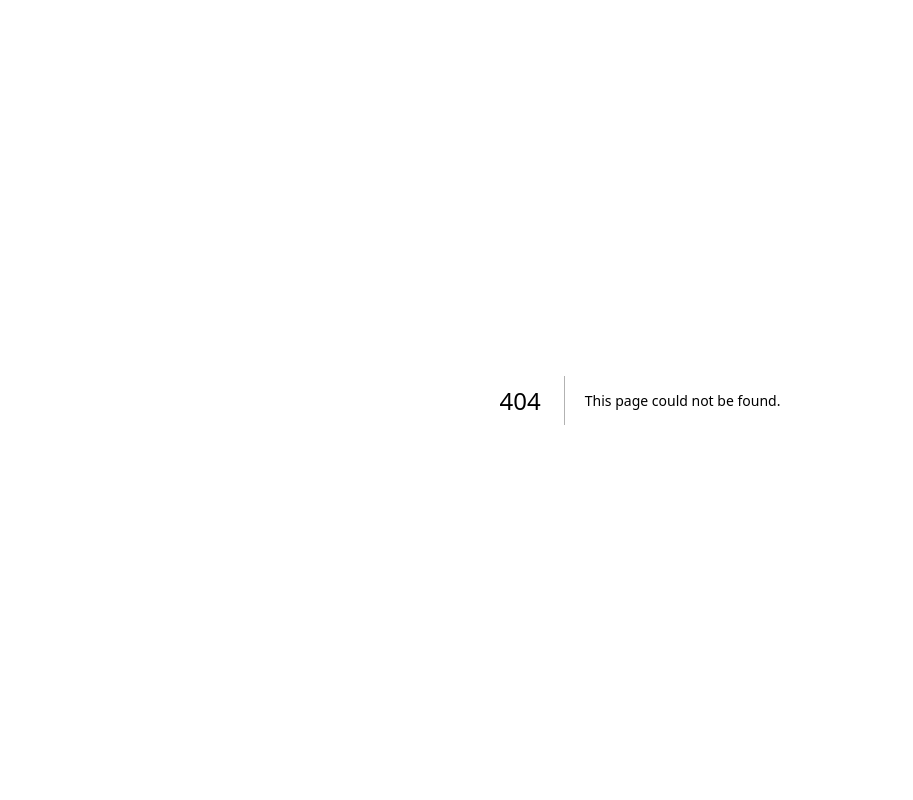
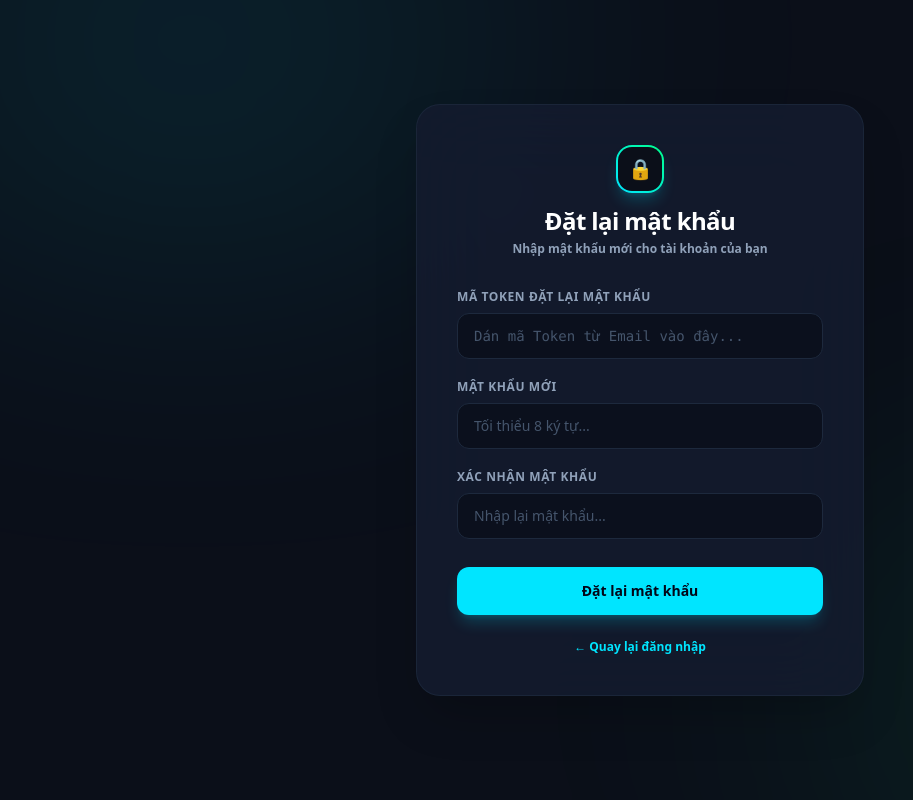
Before and after one commit to Ichtee/Smart, a Next.js app in the folder frontend/: page /reset-password in a window 1280 px wide. Before the commit this address had no page. Shown: the whole page, without its empty margins (0-913 px from the left). Built offline with nearby package versions, Linux system fonts and the light colour scheme; no server answers.

Commit message:
fix(auth): fix password reset token Date type comparison and query param fallback

```diff
--- /dev/null
+++ b/frontend/src/app/reset-password/page.tsx
@@ -0,0 +1,171 @@
+'use client';
+import { useState, Suspense } from 'react';
+import Link from 'next/link';
+import { useRouter, useSearchParams } from 'next/navigation';
+import { API_URL } from '@/utils/api';
+
+function ResetPasswordForm() {
+  const router = useRouter();
+  const searchParams = useSearchParams();
+  const tokenFromQuery = searchParams.get('token') || '';
+
+  const [tokenInput, setTokenInput] = useState(tokenFromQuery);
+  const [password, setPassword] = useState('');
+  const [confirm, setConfirm] = useState('');
+  const [status, setStatus] = useState<'idle' | 'loading' | 'success' | 'error'>('idle');
+  const [message, setMessage] = useState('');
+
+  const activeToken = tokenFromQuery || tokenInput;
+
+  const handleSubmit = async (e: React.FormEvent) => {
+    e.preventDefault();
+    setMessage('');
+
+    if (!activeToken) {
+      setStatus('error');
+      setMessage('Mã xác thực (Reset Token) không khả dụng. Vui lòng kiểm tra lại đường link từ Email.');
+      return;
+    }
+    if (password !== confirm) {
+      setStatus('error');
+      setMessage('Mật khẩu xác nhận không khớp');
+      return;
+    }
+    if (password.length < 8) {
+      setStatus('error');
+      setMessage('Mật khẩu phải có ít nhất 8 ký tự');
+      return;
+    }
+
+    setStatus('loading');
+    try {
+      const res = await fetch(`${API_URL}/api/users/reset-password/${activeToken}`, {
+        method: 'POST',
+        headers: { 'Content-Type': 'application/json' },
+        body: JSON.stringify({ password, token: activeToken }),
+      });
+      const data = await res.json();
+      if (!res.ok) throw new Error(data.message || 'Lỗi khi đặt lại mật khẩu');
+      setStatus('success');
+      setMessage(data.message || 'Đặt lại mật khẩu thành công!');
+      setTimeout(() => router.push('/login'), 2500);
+    } catch (err: any) {
+      setStatus('error');
+      setMessage(err.message);
+    }
+  };
+
+  return (
+    <div className="bg-[#131B2E]/90 backdrop-blur-2xl p-8 md:p-10 rounded-3xl shadow-2xl w-full max-w-md border border-slate-800/80 relative z-10">
+      <div className="text-center mb-8">
+        <div className="w-12 h-12 rounded-2xl bg-gradient-to-tr from-[#00E5FF] to-[#00FF87] p-0.5 mx-auto mb-3 shadow-lg shadow-[#00E5FF]/20 flex items-center justify-center">
+          <div className="w-full h-full bg-[#0B0F19] rounded-[14px] flex items-center justify-center">
+            <span className="text-xl font-black text-[#00E5FF]">🔒</span>
+          </div>
+        </div>
+        <h1 className="text-2xl font-extrabold tracking-tight text-white">Đặt lại mật khẩu</h1>
+        <p className="text-xs text-slate-400 font-semibold mt-1">Nhập mật khẩu mới cho tài khoản của bạn</p>
+      </div>
+
+      {status === 'success' ? (
+        <div className="text-center space-y-4">
+          <div className="w-16 h-16 rounded-full bg-[#00FF87]/10 border border-[#00FF87]/30 flex items-center justify-center mx-auto">
+            <span className="text-3xl">✅</span>
+          </div>
+          <p className="text-sm text-[#00FF87] font-bold">Đặt lại mật khẩu thành công!</p>
+          <p className="text-xs text-slate-400">Đang chuyển hướng về trang đăng nhập...</p>
+          <div className="w-full bg-slate-800 rounded-full h-1 overflow-hidden mt-2">
+            <div className="h-full bg-[#00E5FF] rounded-full animate-pulse" style={{ width: '100%' }} />
+          </div>
+        </div>
+      ) : (
+        <>
+          {status === 'error' && (
+            <div className="bg-rose-500/10 border border-rose-500/30 text-rose-400 p-3.5 rounded-2xl mb-6 text-xs font-bold">
+              {message}
+            </div>
+          )}
+
+          <form onSubmit={handleSubmit} className="space-y-5">
+            {!tokenFromQuery && (
+              <div>
+                <label className="block text-xs font-bold text-slate-400 uppercase tracking-wider mb-2">
+                  Mã Token đặt lại mật khẩu
+                </label>
+                <input
+                  type="text"
+                  value={tokenInput}
+                  onChange={(e) => setTokenInput(e.target.value)}
+                  className="w-full px-4 py-3 bg-[#0B101D] border border-slate-800 rounded-xl focus:outline-none focus:border-[#00E5FF] transition text-sm text-white font-mono placeholder:text-slate-600"
+                  placeholder="Dán mã Token từ Email vào đây..."
+                  required
+                />
+              </div>
+            )}
+
+            <div>
+              <label className="block text-xs font-bold text-slate-400 uppercase tracking-wider mb-2">
+                Mật khẩu mới
+              </label>
+              <input
+                type="password"
+                value={password}
+                onChange={(e) => setPassword(e.target.value)}
+                className="w-full px-4 py-3 bg-[#0B101D] border border-slate-800 rounded-xl focus:outline-none focus:border-[#00E5FF] transition text-sm text-white font-medium placeholder:text-slate-600"
+                placeholder="Tối thiểu 8 ký tự..."
+                required
+                minLength={8}
+              />
+            </div>
+            <div>
+              <label className="block text-xs font-bold text-slate-400 uppercase tracking-wider mb-2">
+                Xác nhận mật khẩu
+              </label>
+              <input
+                type="password"
+                value={confirm}
+                onChange={(e) => setConfirm(e.target.value)}
+                className={`w-full px-4 py-3 bg-[#0B101D] border rounded-xl focus:outline-none transition text-sm text-white font-medium placeholder:text-slate-600 ${
+                  confirm && confirm !== password
+                    ? 'border-rose-500/60 focus:border-rose-400'
+                    : 'border-slate-800 focus:border-[#00E5FF]'
+                }`}
+                placeholder="Nhập lại mật khẩu..."
+                required
+              />
+              {confirm && confirm !== password && (
+                <p className="text-rose-400 text-xs mt-1 font-medium">Mật khẩu không khớp</p>
+              )}
+            </div>
+            <button
+              type="submit"
+              disabled={status === 'loading'}
+              className="w-full py-3.5 rounded-xl bg-[#00E5FF] hover:bg-cyan-300 disabled:opacity-50 disabled:cursor-not-allowed text-slate-950 font-black text-sm transition-all shadow-lg shadow-[#00E5FF]/20 mt-2"
+            >
+              {status === 'loading' ? 'Đang lưu...' : 'Đặt lại mật khẩu'}
+            </button>
+          </form>
+
+          <p className="mt-6 text-center text-slate-400 text-xs font-medium">
+            <Link href="/login" className="text-[#00E5FF] font-bold hover:underline">
+              ← Quay lại đăng nhập
+            </Link>
+          </p>
+        </>
+      )}
+    </div>
+  );
+}
+
+export default function ResetPasswordPage() {
+  return (
+    <div suppressHydrationWarning className="min-h-screen flex items-center justify-center bg-[#0B0F19] text-white px-4 relative overflow-hidden font-sans">
+      <div className="absolute top-[-20%] left-[-10%] w-[50%] h-[50%] rounded-full bg-[#00E5FF]/10 blur-[140px] pointer-events-none" />
+      <div className="absolute bottom-[-10%] right-[-10%] w-[45%] h-[45%] rounded-full bg-[#00FF87]/10 blur-[140px] pointer-events-none" />
+
+      <Suspense fallback={<div className="text-center text-white">Đang tải...</div>}>
+        <ResetPasswordForm />
+      </Suspense>
+    </div>
+  );
+}
```
Also changed, not shown: 2 other files (tests, documents, lock files or other folders).
